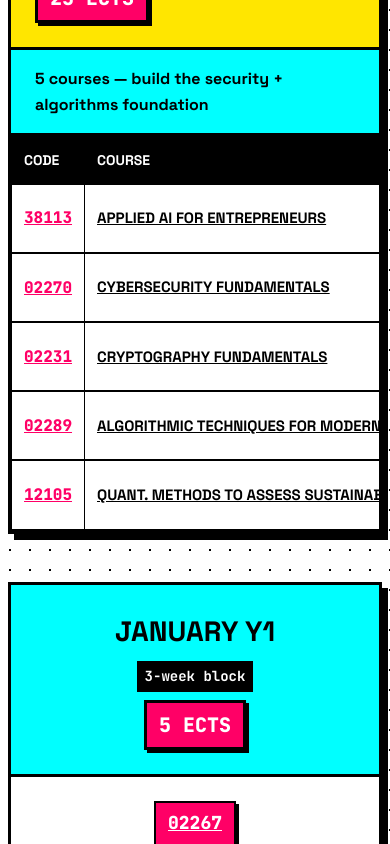
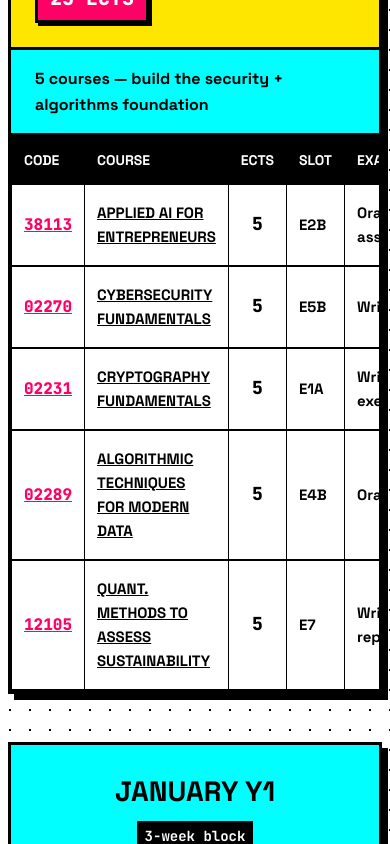
Before and after one commit to thelostnewspaper/dtu_study_plan, a React app in the folder frontend/: page / in a window 390 px wide. Shown: the part 2480-3324 px from the top of the page. Built offline with nearby package versions, Linux system fonts and the light colour scheme; the HTML template or start-up script is replaced by a standard one.

Commit message:
Add robust mobile responsiveness to the Custom Schedule tables via CSS media queries

```diff
--- a/frontend/src/index.css
+++ b/frontend/src/index.css
@@ -1107,3 +1107,34 @@ body {
 .sum-card { background: var(--color-bg); border: var(--border-width) solid var(--color-text); box-shadow: var(--shadow); padding: 2rem; text-align: center; }
 .sum-card:hover { background: var(--color-yellow); transform: translate(2px, 2px); box-shadow: var(--shadow-hover); }
 .sum-num { font-family: var(--font-mono); font-size: 48px; font-weight: 900; color: var(--color-pink); line-height: 1; margin-bottom: 12px; text-shadow: 2px 2px 0px var(--color-text); }
+
+/* Mobile Responsiveness for Custom Plan */
+@media (max-width: 768px) {
+  .custom-plan-schedule {
+    padding: 1rem !important;
+  }
+  .sem-block {
+    padding: 8px !important;
+  }
+  .sem-header {
+    flex-direction: column !important;
+    align-items: flex-start !important;
+    gap: 4px;
+  }
+  .sem-ects-total {
+    margin-left: 0 !important;
+  }
+  .course-table {
+    display: block;
+    width: 100%;
+    overflow-x: auto;
+    -webkit-overflow-scrolling: touch;
+    white-space: nowrap;
+  }
+  .course-table td, .course-table th {
+    white-space: normal;
+  }
+  .course-table td.code {
+    white-space: nowrap;
+  }
+}
```
